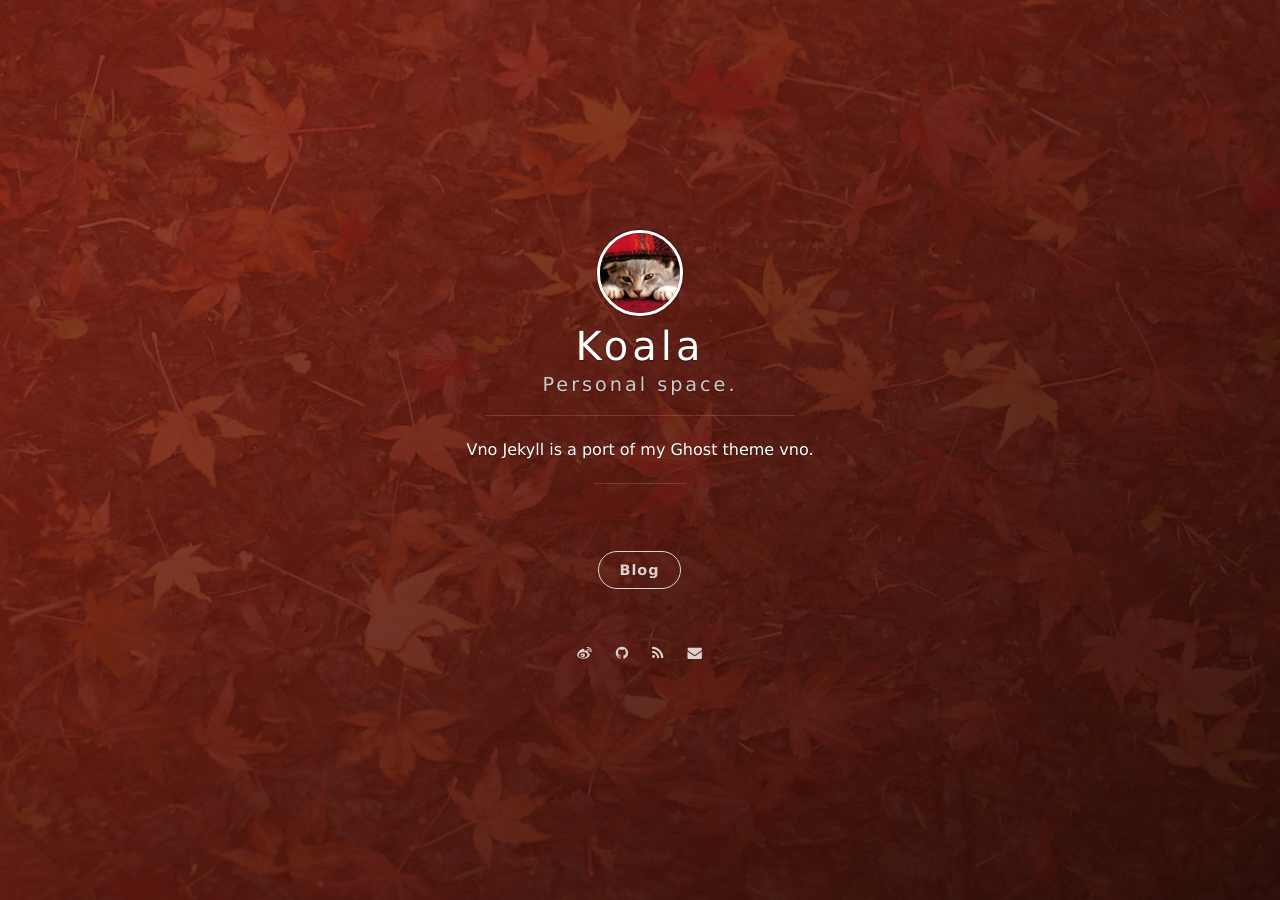
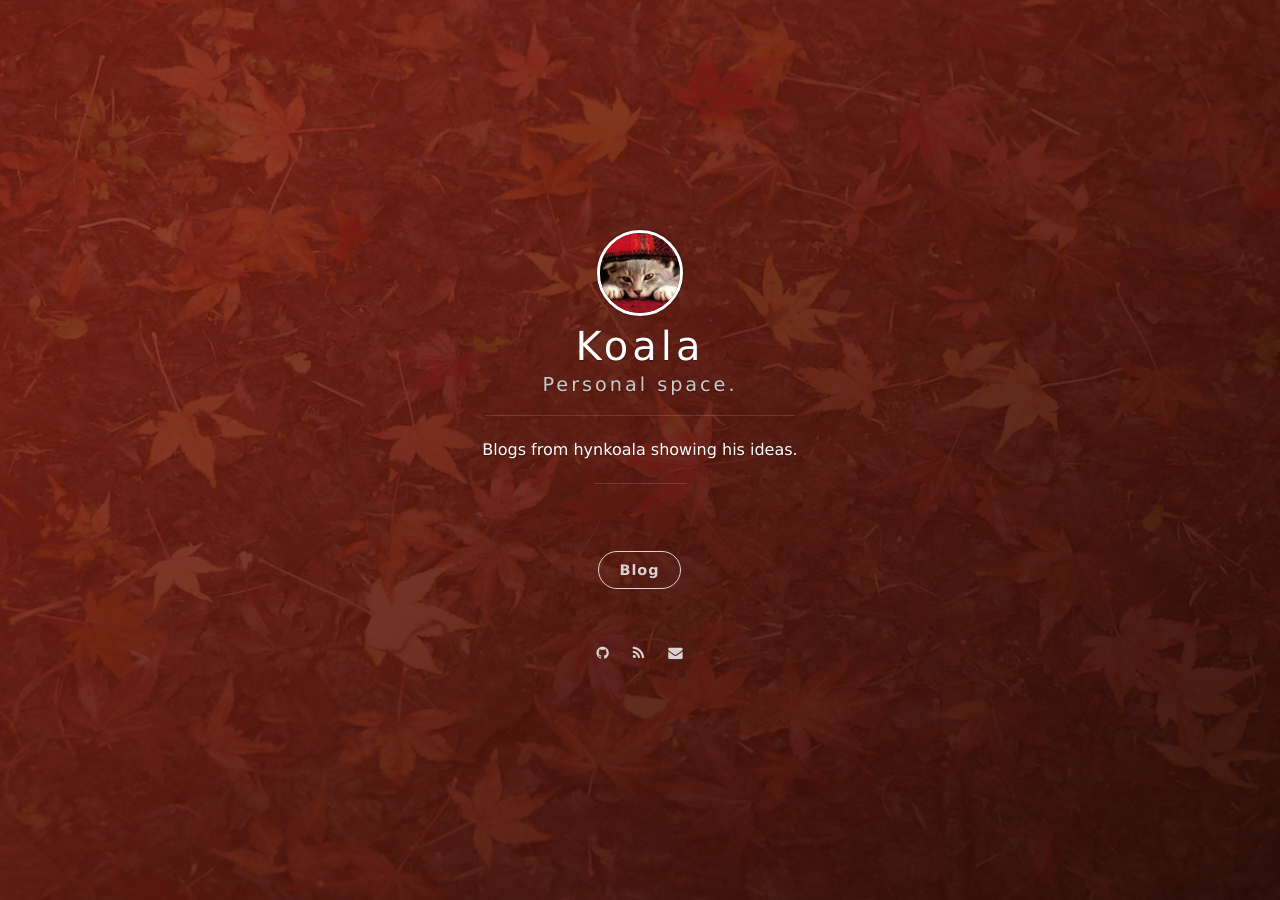
Before and after one commit to hynkoala/hynkoala.github.io, a Jekyll site: the page built from index.html, in a window 1280 px wide. Built offline with Jekyll 4.4.1, drawn with Linux system fonts in a browser that asks for light colours; nearby versions of some CDN libraries; the list of posts is cut into pages by our own code.

```diff
--- a/_config.yml
+++ b/_config.yml
@@ -2,8 +2,9 @@
 title: Koala
 subtitle: Personal space.
 # welcome_message: <a href="https://github.com/onevcat/vno-jekyll" target="_blank">Download the theme</a>
-description: Vno Jekyll is a port of my Ghost theme vno.
-creator: <a href="http://onev.cat">@onevcat</a>
+# description: Vno Jekyll is a port of my Ghost theme vno.
+description: Blogs from hynkoala showing his ideas.
+# creator: <a href="http://onev.cat">@onevcat</a>
 
 url: "https://hynkoala.github.io/#blog"
 
@@ -37,7 +38,7 @@ comment:
 
 # Social
 social:
-    weibo: Hynkoala
+    #weibo: Hynkoala
     github: Hynkoala
     #twitter: onevcat
     #gplus: 107108267983477358170
--- a/_includes/footer.html
+++ b/_includes/footer.html
@@ -3,5 +3,6 @@
     	<span class="footer__copyright">本站点采用<a href="http://creativecommons.org/licenses/by-nc-sa/4.0/">知识共享 署名-非商业性使用-相同方式共享 4.0 国际 许可协议</a></span>
         <span class="footer__copyright">由 <a href="https://jekyllrb.com">Jekyll</a> 于 {{ site.time | date: "%F" }} 生成，感谢 <a href="https://www.digitalocean.com/?refcode=30ed2d146762">Digital Ocean</a> 为本站提供稳定的 VPS 服务</span>
         <span class="footer__copyright">本站{% if site.creator %}由 {{site.creator}} 创建，{% endif %}采用 <a href="https://github.com/onevcat/vno-jekyll">Vno - Jekyll</a> 作为主题，您可以在 GitHub 找到<a href="https://github.com/onevcat/OneV-s-Den">本站源码</a> - &copy; {{site.time | date: "%Y"}}</span>
+		<span class="footer__copyright">本站基础上所作的所有改动均由Hynkoala完成</span>
     </footer>
 </section>
```
Also changed, not shown: assets/images/lingling (2).jpg (added), assets/images/头像.jpg (added).
